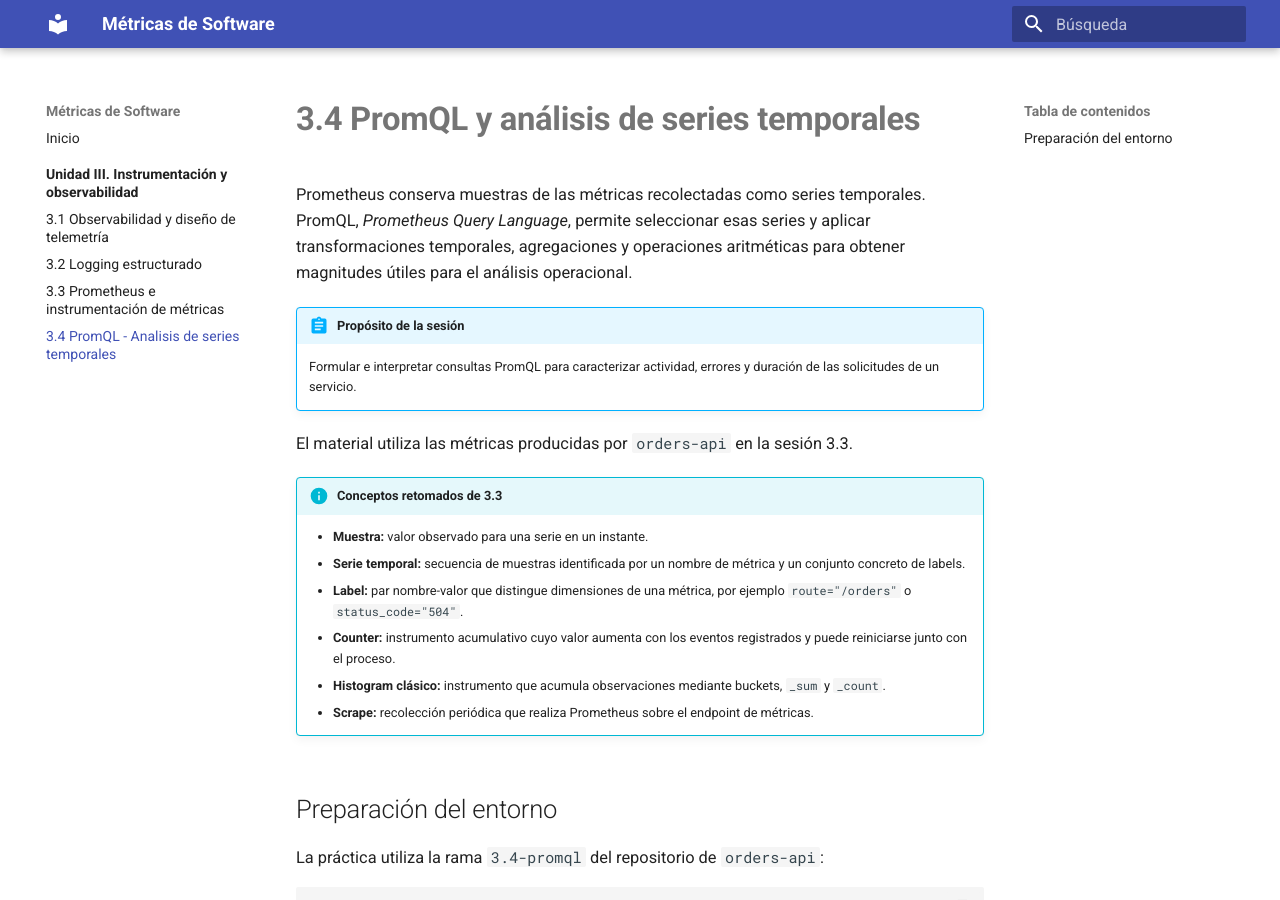
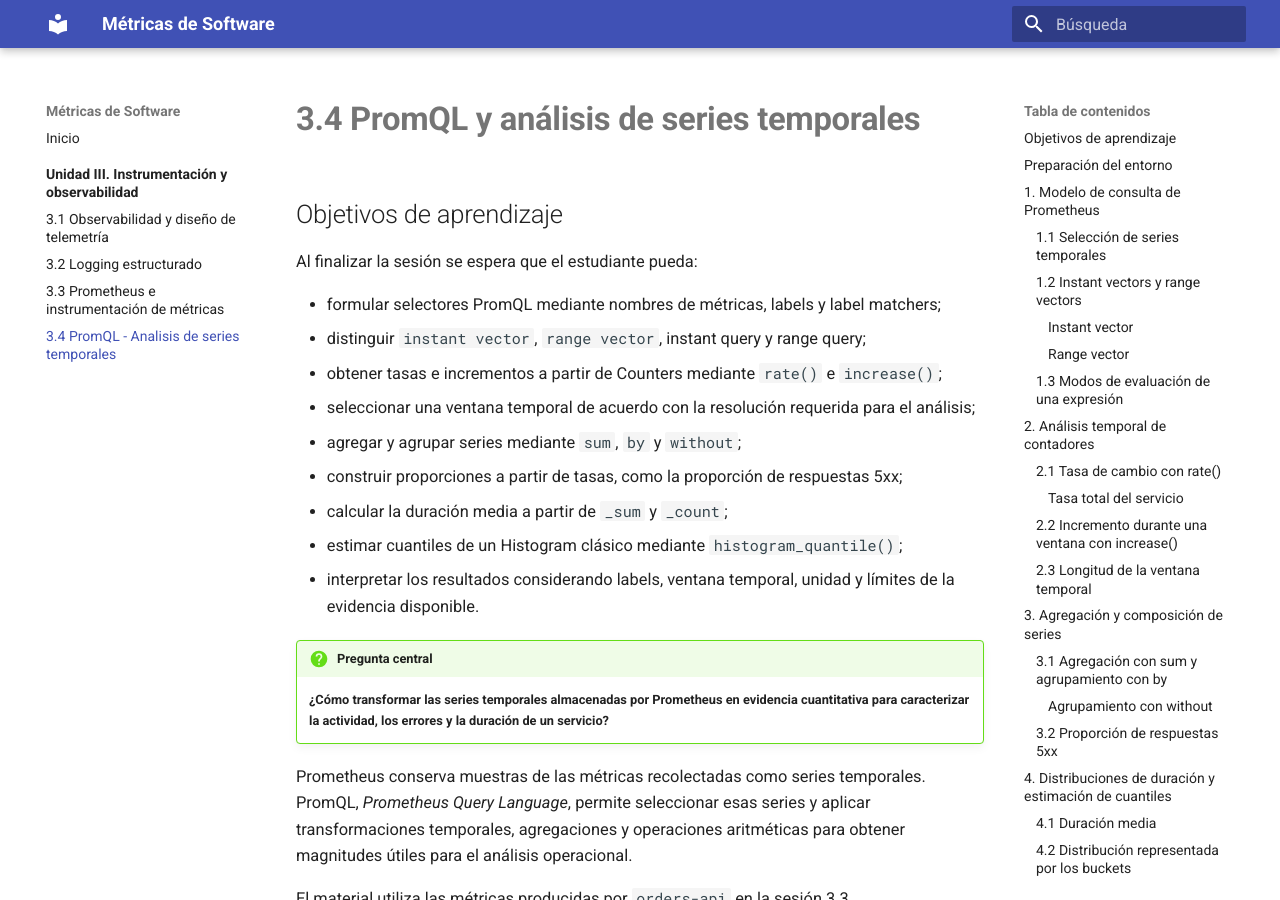
Before and after one commit to guillermocalderon2021/metricas-software-unidad3, an MkDocs documentation site: the page built from docs/unidad-3/3.4-promql-analisis-series-temporales.md, in a window 1280 px wide and 900 px high. Built offline with MkDocs 1.6.1 and Material for MkDocs 9.7.7, drawn with Linux system fonts in a browser that asks for light colours.

Commit message:
Updating 3.4

````diff
--- a/docs/unidad-3/3.4-promql-analisis-series-temporales.md
+++ b/docs/unidad-3/3.4-promql-analisis-series-temporales.md
@@ -1,9 +1,37 @@
+<!--
+Requiere en MkDocs Material:
+- admonition
+- attr_list
+- md_in_html
+- pymdownx.details
+- pymdownx.superfences
+- pymdownx.tabbed:
+    alternate_style: true
+-->
+
 # 3.4 PromQL y análisis de series temporales
 
+## Objetivos de aprendizaje
+
+Al finalizar la sesión se espera que el estudiante pueda:
+
+- formular selectores PromQL mediante nombres de métricas, labels y label matchers;
+- distinguir `instant vector`, `range vector`, instant query y range query;
+- obtener tasas e incrementos a partir de Counters mediante `rate()` e `increase()`;
+- seleccionar una ventana temporal de acuerdo con la resolución requerida para el análisis;
+- agregar y agrupar series mediante `sum`, `by` y `without`;
+- construir proporciones a partir de tasas, como la proporción de respuestas 5xx;
+- calcular la duración media a partir de `_sum` y `_count`;
+- estimar cuantiles de un Histogram clásico mediante `histogram_quantile()`;
+- interpretar los resultados considerando labels, ventana temporal, unidad y límites de la evidencia disponible.
+
+!!! question "Pregunta central"
+
+    **¿Cómo transformar las series temporales almacenadas por Prometheus en evidencia cuantitativa para caracterizar la actividad, los errores y la duración de un servicio?**
+
+
+
 Prometheus conserva muestras de las métricas recolectadas como series temporales. PromQL, *Prometheus Query Language*, permite seleccionar esas series y aplicar transformaciones temporales, agregaciones y operaciones aritméticas para obtener magnitudes útiles para el análisis operacional.
-
-!!! abstract "Propósito de la sesión"
-    Formular e interpretar consultas PromQL para caracterizar actividad, errores y duración de las solicitudes de un servicio.
 
 El material utiliza las métricas producidas por `orders-api` en la sesión 3.3.
 
@@ -56,11 +84,11 @@ La ejecución completa dura aproximadamente 6 minutos y 40 segundos. El generado
 
 ---
 
-# 1. Modelo de consulta de Prometheus
+## 1. Modelo de consulta de Prometheus {#modelo-consulta-prometheus}
 
 PromQL opera sobre series temporales almacenadas por Prometheus. Una consulta determina qué series participan, qué muestras están disponibles para el cálculo y qué operación se aplica sobre ellas.
 
-## 1.1 Selección de series temporales
+### 1.1 Selección de series temporales
 
 Un **selector de series** puede contener únicamente el nombre de una métrica:
 
@@ -133,11 +161,11 @@ selecciona las series cuyo código de respuesta pertenece a la familia 5xx.
 !!! note "Relación con la instrumentación"
     Los labels definidos durante la instrumentación determinan las dimensiones disponibles para selección y agregación. El valor lógico `route="/orders/:id"` mantiene una serie común para la ruta y evita crear una serie distinta por cada identificador de orden. La **cardinalidad** corresponde al número de series distintas producidas por una métrica.
 
-## 1.2 Instant vectors y range vectors
+### 1.2 Instant vectors y range vectors
 
 PromQL utiliza distintos tipos de datos. Los dos tipos principales de esta sesión son `instant vector` y `range vector`.
 
-### Instant vector
+#### Instant vector
 
 Un **instant vector** contiene una muestra por cada serie seleccionada para un instante de evaluación.
 
@@ -163,7 +191,7 @@ serie C ──●──●──●──●──●──●
 
 Prometheus utiliza la muestra válida más reciente disponible para cada serie respecto del instante de evaluación.
 
-### Range vector
+#### Range vector
 
 Un **range vector** contiene varias muestras de cada serie dentro de una ventana temporal.
 
@@ -204,7 +232,7 @@ rate(
   <figcaption>Figura 1. Selección de muestras mediante un instant vector y un range vector. Ambos selectores se evalúan en el mismo instante; el selector instantáneo aporta una muestra por serie y <code>[1m]</code> aporta las muestras almacenadas dentro de la ventana temporal.</figcaption>
 </figure>
 
-## 1.3 Modos de evaluación de una expresión
+### 1.3 Modos de evaluación de una expresión
 
 Los términos **instant query** y **range query** describen cómo se evalúa una expresión PromQL.
 
@@ -263,13 +291,13 @@ cada punto de la gráfica utiliza su propia ventana de un minuto:
 
 ---
 
-# 2. Análisis temporal de contadores
+## 2. Análisis temporal de contadores {#analisis-temporal-contadores}
 
 Un Counter registra una cantidad acumulativa. Para `orders_http_requests_total`, cada incremento representa una solicitud procesada dentro de una combinación concreta de labels.
 
 Un valor acumulado requiere información temporal para caracterizar la intensidad de actividad. Por ejemplo, un valor de `1847` puede corresponder a tráfico concentrado en pocos minutos o acumulado durante varias horas.
 
-## 2.1 Tasa de cambio con `rate()`
+### 2.1 Tasa de cambio con `rate()`
 
 `rate()` estima la tasa media de incremento por segundo de un Counter durante una ventana temporal:
 
@@ -312,7 +340,7 @@ Un **reset** corresponde a una caída del valor acumulado causada, por ejemplo,
 
 La tasa debe calcularse sobre cada serie antes de cualquier agregación para conservar la detección de resets.
 
-### Tasa total del servicio
+#### Tasa total del servicio
 
 La consulta:
 
@@ -342,7 +370,7 @@ En la ejecución validada del escenario se observaron aproximadamente:
 
 Las transiciones contienen pequeñas variaciones asociadas con los instantes de scrape y con la ventana utilizada por `rate()`.
 
-## 2.2 Incremento durante una ventana con `increase()`
+### 2.2 Incremento durante una ventana con `increase()`
 
 `increase()` estima el incremento acumulado durante la ventana:
 
@@ -369,7 +397,7 @@ Durante una fase estable de 1 req/s, el incremento de un minuto se aproxima a 60
 
 `increase()` utiliza el mismo tratamiento de resets y extrapolación temporal aplicado al Counter. Por esta razón, el resultado puede ser fraccionario aunque los incrementos individuales del Counter sean enteros.
 
-## 2.3 Longitud de la ventana temporal
+### 2.3 Longitud de la ventana temporal
 
 Considérense dos consultas sobre la misma métrica:
 
@@ -412,13 +440,13 @@ Una ventana corta reduce la cantidad de historia incluida en cada cálculo y res
 
 ---
 
-# 3. Agregación y composición de series
+## 3. Agregación y composición de series {#agregacion-composicion-series}
 
 Las consultas anteriores producen resultados por cada combinación de labels. Las operaciones de agregación permiten combinar series y conservar únicamente las dimensiones necesarias para la pregunta analítica.
 
 En este material, una **dimensión** corresponde a un label utilizado para distinguir grupos de series, por ejemplo `route` o `status_code`.
 
-## 3.1 Agregación con `sum` y agrupamiento con `by`
+### 3.1 Agregación con `sum` y agrupamiento con `by`
 
 La tasa total del servicio se obtiene con:
 
@@ -463,7 +491,7 @@ route="/orders"     → 2 req/s
 route="/orders/:id" → 2 req/s
 ```
 
-### Agrupamiento con `without`
+#### Agrupamiento con `without`
 
 `without` especifica las dimensiones que deben eliminarse durante la agregación y conserva las restantes:
 
@@ -477,7 +505,7 @@ El resultado conserva `status_code` y cualquier otro label presente que no haya
 
 En consultas donde se desea un conjunto explícito y pequeño de dimensiones, `by(...)` suele facilitar la lectura del resultado.
 
-## 3.2 Proporción de respuestas 5xx
+### 3.2 Proporción de respuestas 5xx
 
 La proporción de respuestas 5xx puede definirse como:
 
@@ -548,7 +576,7 @@ Al finalizar la fase C, la proporción tarda en regresar a cero porque la ventan
 
 ---
 
-# 4. Distribuciones de duración y estimación de cuantiles
+## 4. Distribuciones de duración y estimación de cuantiles {#distribuciones-cuantiles}
 
 `orders_http_request_duration_seconds` es un Histogram clásico. Para cada combinación de labels se exponen series `_bucket`, `_sum` y `_count`.
 
@@ -566,7 +594,7 @@ En esta práctica, los límites configurados son:
 
 `_sum` acumula la suma de las duraciones observadas. `_count` acumula el número de observaciones. Cada serie `_bucket{le="..."}` acumula el número de observaciones menores o iguales que su límite `le`.
 
-## 4.1 Duración media
+### 4.1 Duración media
 
 La duración media de `POST /orders` dentro de una ventana se obtiene dividiendo la tasa de crecimiento de `_sum` entre la tasa de crecimiento de `_count`:
 
@@ -630,7 +658,7 @@ La media nominal para una mezcla 50/50 es:
 
 El valor observado es coherente con la configuración del escenario.
 
-## 4.2 Distribución representada por los buckets
+### 4.2 Distribución representada por los buckets
 
 Una observación de:
 
@@ -651,7 +679,7 @@ Los buckets conservan conteos acumulativos. Las observaciones individuales se de
 
 Dos distribuciones distintas pueden producir los mismos conteos de buckets. La resolución disponible para análisis posteriores depende de los límites elegidos durante la instrumentación.
 
-## 4.3 Tasa de observaciones por bucket
+### 4.3 Tasa de observaciones por bucket
 
 La distribución reciente puede analizarse calculando la tasa de crecimiento de cada bucket:
 
@@ -679,7 +707,7 @@ sum by (le) (
 
 `le` debe permanecer en el resultado porque identifica la estructura acumulativa utilizada para estimar cuantiles.
 
-## 4.4 Cuantiles y p95
+### 4.4 Cuantiles y p95
 
 Un **cuantil** es un valor que divide una distribución según una proporción acumulada. El cuantil `0.95`, también denominado **percentil 95** o **p95**, es el valor por debajo del cual se encuentra aproximadamente el 95 % de las observaciones.
 
@@ -716,7 +744,7 @@ Durante la fase D, las observaciones cercanas a `0.35 s` se encuentran entre `0.
 
 La distancia entre las duraciones nominales y los cuantiles estimados muestra el efecto de la resolución de los buckets.
 
-### Interpretación de p95
+#### Interpretación de p95
 
 Un resultado:
 
@@ -726,7 +754,7 @@ p95 ≈ 0.95 s
 
 se interpreta como una estimación en la que aproximadamente el 95 % de las observaciones de la distribución considerada se encuentra en valores menores o iguales que `0.95 s`. Aproximadamente el 5 % queda por encima de ese valor estimado.
 
-## 4.5 Comparación entre media y p95
+### 4.5 Comparación entre media y p95
 
 La media resume la suma de todas las duraciones dividida entre el número de observaciones. El p95 localiza un punto alto de la distribución.
 
@@ -772,7 +800,7 @@ Configure un rango visual suficiente para incluir la ejecución completa. Un int
 
 Resuelva las consultas antes de revisar la configuración detallada del escenario.
 
-## 5.2 Actividad
+### 5.2 Actividad
 
 1. Determine la tasa total de solicitudes e identifique los intervalos de menor y mayor actividad.
 2. Obtenga la tasa agrupada por `status_code` e identifique el intervalo en el que aparecen respuestas `504`.
@@ -877,7 +905,7 @@ Resuelva las consultas antes de revisar la configuración detallada del escenari
 
     Las transiciones observadas son graduales cuando se utilizan ventanas como `[1m]`, porque cada evaluación puede incluir muestras anteriores y posteriores al cambio de fase.
 
-## 5.3 Alcance de la evidencia
+### 5.3 Alcance de la evidencia
 
 Las consultas construidas en esta sesión permiten caracterizar:
 
````
Also changed, not shown: other parts of docs/unidad-3/3.4-promql-analisis-series-temporales.md (+4 -4 lines).
